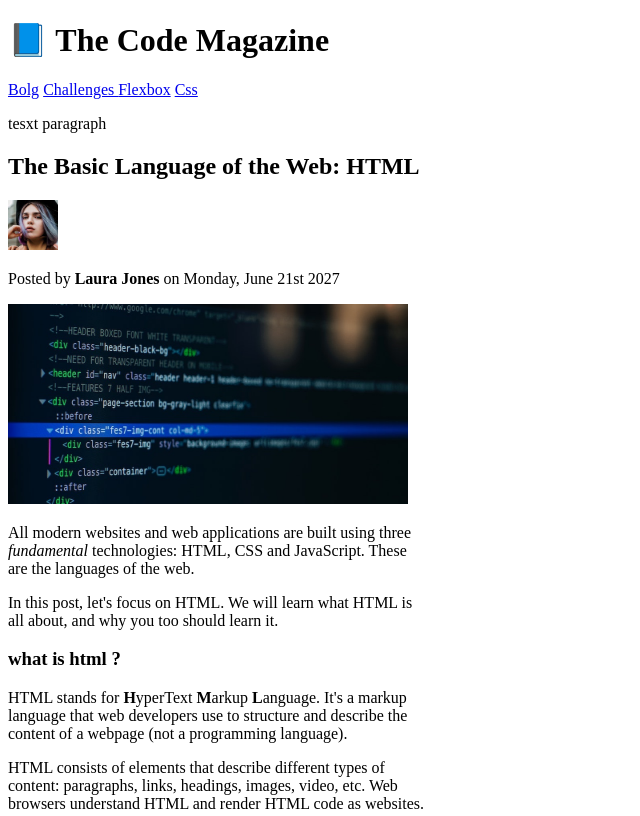
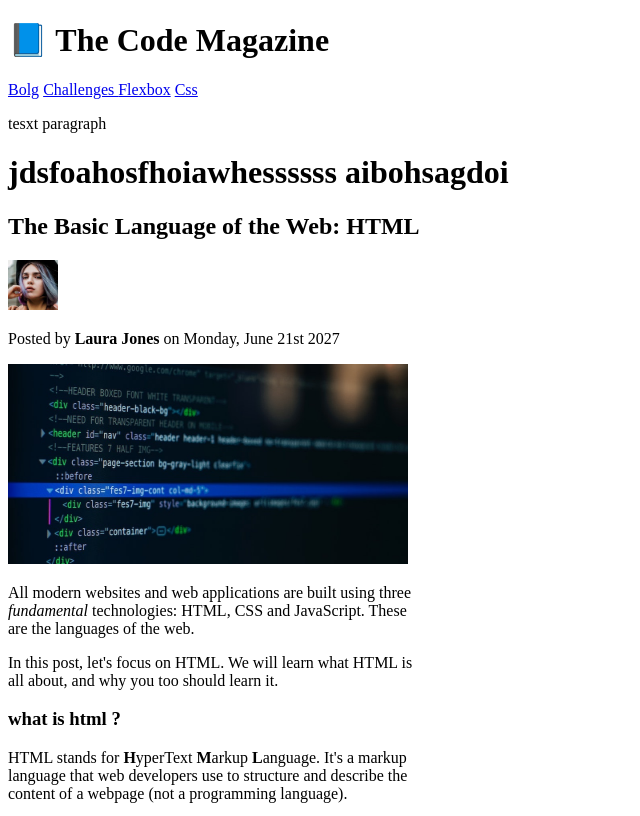
Before and after one commit to Lokesh-vishnu/html-and-css, a plain HTML site: page index.html in a window 1280 px wide. Shown: the top 816 px of the page, without its empty margins (0-640 px from the left). Drawn offline with Linux system fonts and the light colour scheme.

Commit message:
dummy text

```diff
--- a/index.html
+++ b/index.html
@@ -25,6 +25,7 @@
       </nav>
       <p>tesxt paragraph</p>
     </header>
+    <h1>jdsfoahosfhoiawhessssss aibohsagdoi</h1>
     <article>
       <header>
         <h2>The Basic Language of the Web: HTML</h2>
```
